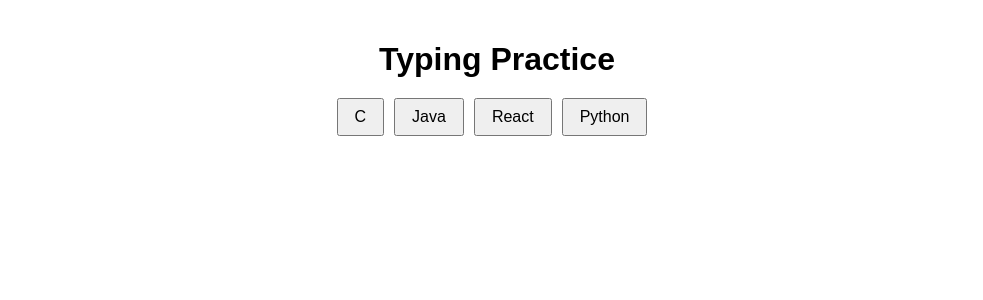
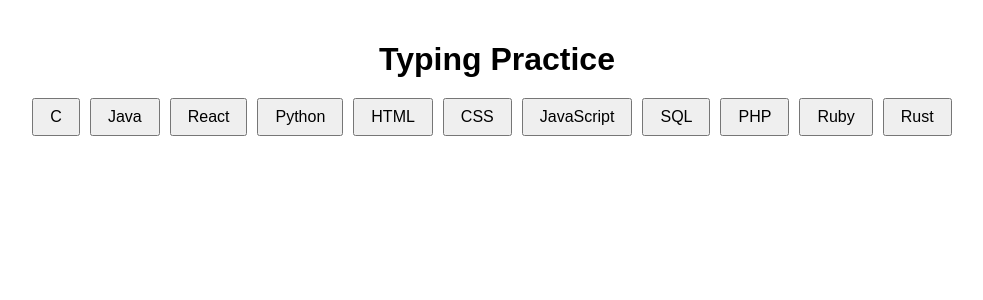
Before and after one commit to jeongjunsoo/OSS_Proj_9, a React (Create React App) app: page / in a window 1280 px wide. Shown: the top 300 px of the page, without its empty margins (143-1126 px from the left). Built offline with nearby package versions, Linux system fonts and the light colour scheme.

Commit message:
해당 언어에 해당하는 키워드 단어로 바꾸고 언어 버튼 4->11 개로 늘림

```diff
--- a/src/App.js
+++ b/src/App.js
@@ -2,6 +2,7 @@
 import React, { useState, useEffect } from 'react';
 import './index.css';
 import AutosizeTextarea from 'react-autosize-textarea';
+import Text from './RandomText';
 
 function App() {
   const [selectedLanguage, setSelectedLanguage] = useState('');
@@ -14,7 +15,7 @@ function App() {
 
   const handleLanguageClick = (language) => {
     setSelectedLanguage(language);
-    generateRandomText(language);
+    setText(Text(language));
   };
 
   const handleChange = (e) => {
@@ -45,26 +46,6 @@ function App() {
     setTextClass(isCorrect ? 'correct' : 'incorrect');
   };
 
-  const generateRandomText = (language) => {
-    let randomText = '';
-
-    if (language === 'C') {
-      randomText = "int main() {\n\n}";
-    } else if (language === 'Java') {
-      randomText = "public class Main {\n    public static void main(String[] args) {\n\n    }\n}";
-    } else if (language === 'React') {
-      randomText = "import React, { useState } from 'react';\n\nfunction App() {\n\n}";
-    } else if (language === 'Python') {
-      randomText = "def main():\n\n\nif __name__ == '__main__':\n    main()";
-    }
-
-    setText(randomText);
-    setInput('');
-    setTextClass('');
-    setStartTime(null);
-    setEndTime(null);
-    setTypingSpeed(0);
-  };
 
   useEffect(() => {
     if (input.length === 0) {
@@ -107,6 +88,13 @@ function App() {
         <button onClick={() => handleLanguageClick('Java')}>Java</button>
         <button onClick={() => handleLanguageClick('React')}>React</button>
         <button onClick={() => handleLanguageClick('Python')}>Python</button>
+        <button onClick={() => handleLanguageClick('HTML')}>HTML</button>
+        <button onClick={() => handleLanguageClick('CSS')}>CSS</button>
+        <button onClick={() => handleLanguageClick('JS')}>JavaScript</button>
+        <button onClick={() => handleLanguageClick('SQL')}>SQL</button>
+        <button onClick={() => handleLanguageClick('PHP')}>PHP</button>
+        <button onClick={() => handleLanguageClick('Ruby')}>Ruby</button>
+        <button onClick={() => handleLanguageClick('Rust')}>Rust</button>
       </div>
       {selectedLanguage && (
         <>
@@ -146,5 +134,3 @@ function App() {
 }
 
 export default App;
-
-//이게 뭐야 씨발
--- /dev/null
+++ b/src/RandomText.js
@@ -0,0 +1,64 @@
+function Text(language) {
+    const textMap = {
+      C: [
+        "auto", "break", "case", "char", "const", "continue", "default", "do", "double", "else", "enum", "extern", "float", "for", "goto", "if", "int", "long", "register",
+        "return", "short", "signed", "sizeof", "static", "struct", "switch", "typedef", "union", "unsigned", "void", "volatile", "while"
+      ],
+
+      Java: [
+        "abstract", "boolean", "break", "byte", "case", "catch", "char", "continue", "default", "do", "else", "extends", "false", "finally", "float", "for", "if", "implements",
+        "import", "instanceof", "int", "interface", "long", "native", "new", "null", "package", "private", "protected", "public", "return", "short", "static", "super", "switch",
+        "synchronized", "this", "throw", "true", "try", "void", "while"
+      ],
+
+      React: [
+        "useState", "useEffect", "props", "state", "component", "render", "return", "onClick", "onChange", "onSubmit", "import", "export", "const", "let", "arrow function",
+        "class", "style", "className", "map", "key", "useState", "useEffect", "props", "state", "component", "render", "return", "onClick", "onChange", "onSubmit",
+        "import", "export", "const", "let", "arrow function", "class", "style", "className", "map", "key"
+      ],
+
+      Python: [
+        "and", "as", "assert", "break", "class", "continue", "def", "del", "elif", "else", "except", "False", "finally", "for", "from", "global", "if",
+         "import", "in", "is", "lambda", "None", "nonlocal", "not", "or", "pass", "raise", "return", "True", "try", "while", "with", "yield"
+      ],
+
+      HTML: [
+        "a", "abbr", "address", "article", "aside", "audio", "b", "blockquote", "body", "br", "button", "canvas", "caption", "code", "col",
+        "colgroup", "data", "datalist", "dd", "del", "details", "dfn", "div", "dl", "dt", "em", "fieldset", "figcaption", "figure", "footer",
+        "form", "h1", "h2", "h3", "header", "hr", "i", "iframe", "img", "input", "ins", "kbd"
+      ],
+
+      CSS: [
+        "color", "font-size", "margin", "padding", "background", "display", "position", "width", "height", "border", "text-align", "float",
+        "transition", "animation", "flex", "grid", "box-shadow", "hover", "media", "selector"
+      ],
+
+      JS: [
+        "let", "const", "var", "if", "else", "for", "while", "switch", "function", "return", "array", "object", "string", "number", "boolean",
+        "null", "undefined", "typeof", "event", "addEventListener", "querySelector", "querySelectorAll", "innerHTML", "getElementById", "setAttribute",
+        "JSON", "fetch", "promise", "async", "await"
+      ],
+
+      SQL: [
+        "SELECT", "FROM", "WHERE", "JOIN", "INNER", "OUTER", "GROUP BY", "HAVING", "ORDER BY", "INSERT INTO", "UPDATE", "DELETE", "CREATE TABLE",
+        "ALTER TABLE", "PRIMARY KEY", "FOREIGN KEY", "INDEX", "NULL", "NOT NULL", "UNIQUE", "DISTINCT", "AND", "OR"
+      ],
+
+      PHP: [
+        "echo", "if", "else", "for", "while", "switch", "function", "return", "array", "string", "integer", "float", "boolean", "null", "$_GET",
+        "$_POST", "$_SESSION", "$_COOKIE", "include", "require", "class", "extends", "public", "private", "protected", "static", "try", "catch", "throw", "mysql", "PDO"
+      ],
+
+      Ruby: [
+        "puts", "if", "else", "elsif", "unless", "while", "for", "do", "end", "def", "return", "array", "hash", "string", "integer", "float", "nil", "true", "false", "class",
+         "module", "require", "include", "attr_accessor", "each", "times", "until", "rescue"
+      ],
+
+    };
+
+    const randomTexts = textMap[language];
+    const randomIndex = Math.floor(Math.random() * randomTexts.length);
+    return randomTexts[randomIndex];
+  }
+
+  export default Text;
```
Also changed, not shown: 1 other file (tests, documents, lock files or other folders).
